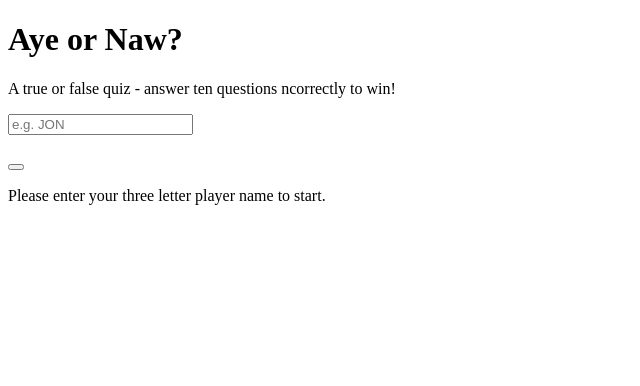
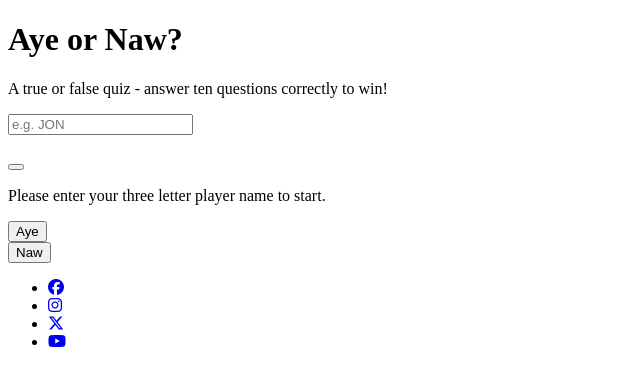
Before and after one commit to ShieldsJohn/aye_or_naw, a plain HTML site: page index.html in a window 1280 px wide. Shown: the whole page, without its empty margins (0-640 px from the left). Drawn offline with Linux system fonts and the light colour scheme.

Commit message:
Add social media links to footer

```diff
--- a/index.html
+++ b/index.html
@@ -19,21 +19,45 @@
     <header>
         <h1>Aye or Naw?</h1>
     </header>
-    <p>A true or false quiz - answer ten questions ncorrectly to win!</p>
+    <p>A true or false quiz - answer ten questions correctly to win!</p>
     <input type="text" id="pname" name="pname" placeholder="e.g. JON"><br><br>
     <button id="play-button" type=""></button>
     <p>Please enter your three letter player name to start.</p>
     <section id="game-area">
-        <div id="question-box"></div>
-        <div id="aye-button" ></div>
-        <div id="naw-button"></div>
+        <div id="question-box">
+
+        </div>
+        <div class="answer-buttons" >
+            <button id="aye-button">Aye</button>
+        </div>
+        <div class="answer-buttons">
+            <button id="naw-button">Naw</button>
+        </div>
+        </div>
         <div id="score-bar"></div>
     </section>
-    <footer></footer>
-
-
+    <footer>
+        <ul id="social-links">
+            <li>
+                <a href="https://www.facebook.com/" target="_blank" rel="noopener"
+                    aria-label="Visit our Facebook page (opens in new tab)"><i class="fa-brands fa-facebook"></i></a>
+            </li>
+            <li>
+                <a href="https://www.instagram.com/" target="_blank" rel="noopener"
+                    aria-label="Visit our Instagram page (opens in new tab)"><i class="fa-brands fa-instagram"></i></a>
+            </li>
+            <li>
+                <a href="https://www.twitter.com/x/" target="_blank" rel="noopener"
+                    aria-label="Visit our X page (opens in new tab)"><i class="fa-brands fa-x-twitter"></i></a>
+            </li>
+            <li>
+                <a href="https://www.youtube.com/" target="_blank" rel="noopener"
+                    aria-label="Visit our YouTube page (opens in new tab)"><i class="fa-brands fa-youtube"></i></a>
+            </li>
+        </ul>
+    </footer>
     <script src="assets/js/script.js"></script>
     <!--font awesome kit-->
-    <scrc="https://kit.fontawesome.com/b94c1c13fb.js" crossorigin="anonymous"></script>
+    <script src="https://kit.fontawesome.com/b94c1c13fb.js" crossorigin="anonymous"></script>
 </body>
 </html>
```
